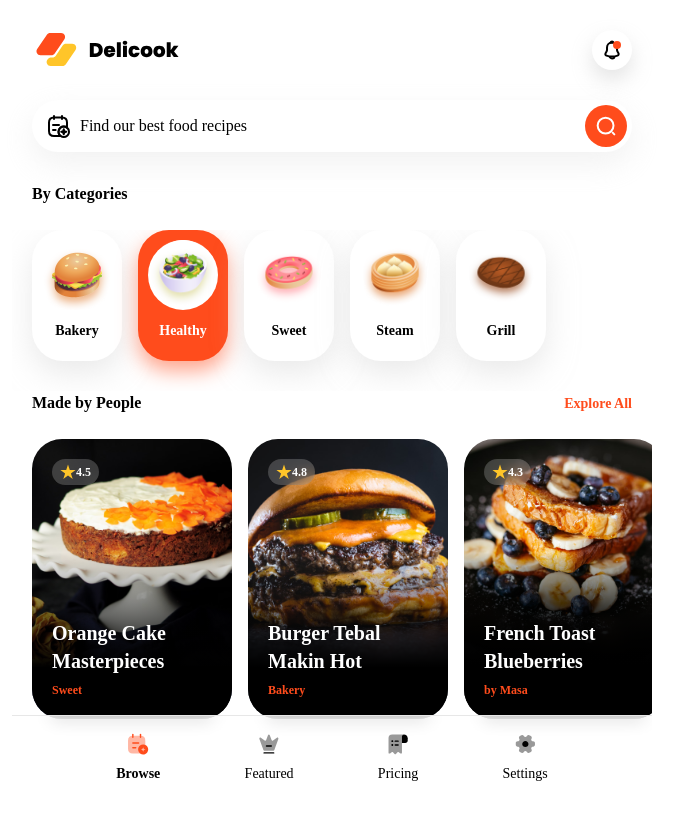
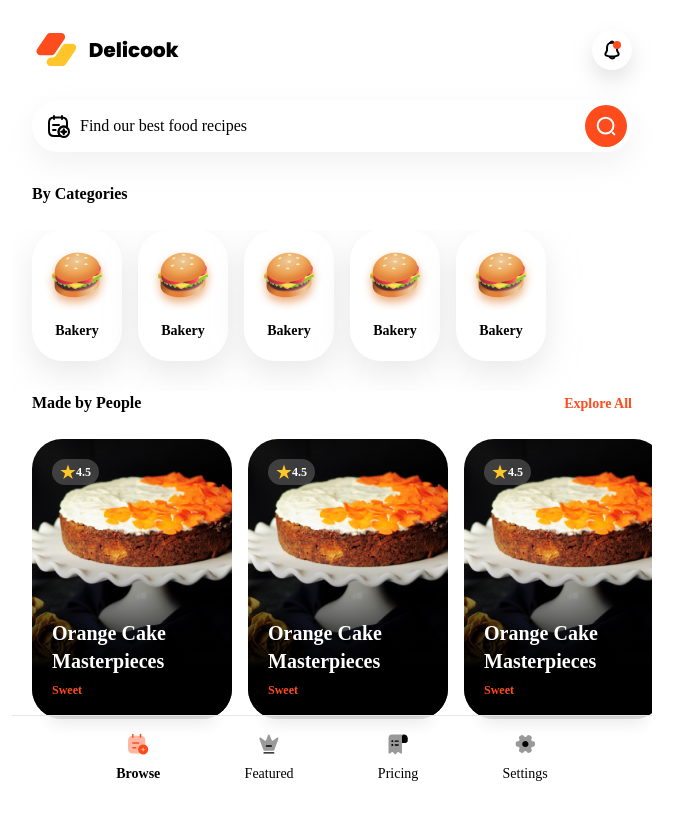
Before and after one commit to Wira07/delirecipesreactbwa, a React (Vite) app: page / in a window 1280 px wide. Shown: the top 820 px of the page, without its empty margins (308-991 px from the left). Built offline with nearby package versions, Linux system fonts and the light colour scheme.

Commit message:
refactor: Refactor Browse page to use reusable CategoryCard and FeaturedRecipeCard components

```diff
--- /dev/null
+++ b/src/components/CategoryCard.tsx
@@ -0,0 +1,12 @@
+export default function CategoryCard() {
+  return (
+    <a href="category.html" className="card">
+      <div className="flex flex-col w-fit min-w-[90px] rounded-[31px] p-[10px] pb-5 gap-[10px] text-center bg-white shadow-[0_12px_30px_0_#D6D6D680] transition-all duration-300 hover:shadow-[0_10px_20px_0_#FF4C1C80] hover:bg-[#FF4C1C] hover:text-white">
+        <div className="flex shrink-0 w-[70px] h-[70px] rounded-full bg-white">
+          <img src="/assets/images/icons/bakery.png" className="object-cover w-full h-full object-top" alt="icon" />
+        </div>
+        <h3 className="font-semibold text-sm leading-[21px]">Bakery</h3>
+      </div>
+    </a>
+  );
+}
--- /dev/null
+++ b/src/components/FeaturedRecipeCard.tsx
@@ -0,0 +1,20 @@
+export default function FeaturedRecipeCard() {
+  return (
+    <a href="details.html" className="card">
+      <div className="relative w-[200px] h-[280px] rounded-[30px] bg-white overflow-hidden">
+        <img src="/assets/images/thumbnails/thumbnail-1.png" className="absolute w-full h-full object-cover" alt="thumbnails" />
+        <div className="gradient-filter absolute w-full h-full bg-[linear-gradient(180deg,rgba(0,0,0,0)40.47%,#000000_81.6%)] z-10" />
+        <div className="relative flex flex-col h-full justify-between p-5 z-20">
+          <div className="flex shrink-0 items-center w-fit rounded-full py-1 px-2 bg-white/20 backdrop-blur">
+            <img src="/assets/images/icons/Star 1.svg" className="w-4 h-4" alt="star" />
+            <span className="font-semibold text-xs leading-[18px] text-white">4.5</span>
+          </div>
+          <div className="flex flex-col gap-[6px]">
+            <h3 className="font-bold text-xl leading-[28px] text-white">Orange Cake Masterpieces</h3>
+            <p className="font-semibold text-xs leading-[18px] text-[#FF4C1C]">Sweet</p>
+          </div>
+        </div>
+      </div>
+    </a>
+  );
+}
--- a/src/pages/Browse.tsx
+++ b/src/pages/Browse.tsx
@@ -1,5 +1,7 @@
 import { Swiper, SwiperSlide } from "swiper/react";
 import "swiper/swiper-bundle.css";
+import CategoryCard from "../components/CategoryCard";
+import FeaturedRecipeCard from "../components/FeaturedRecipeCard";
 
 export default function Browse() {
   return (
@@ -30,54 +32,19 @@ export default function Browse() {
         <div className="swiper w-full mt-3">
           <Swiper className="w-full mt-3" direction="horizontal" spaceBetween={16} slidesPerView="auto" slidesOffsetBefore={20} slidesOffsetAfter={20}>
             <SwiperSlide className="!w-fit pb-[30px]">
-              <a href="category.html" className="card">
-                <div className="flex flex-col w-fit min-w-[90px] rounded-[31px] p-[10px] pb-5 gap-[10px] text-center bg-white shadow-[0_12px_30px_0_#D6D6D680] transition-all duration-300 hover:shadow-[0_10px_20px_0_#FF4C1C80] hover:bg-[#FF4C1C] hover:text-white">
-                  <div className="flex shrink-0 w-[70px] h-[70px] rounded-full bg-white">
-                    <img src="/assets/images/icons/bakery.png" className="object-cover w-full h-full object-top" alt="icon" />
-                  </div>
-                  <h3 className="font-semibold text-sm leading-[21px]">Bakery</h3>
-                </div>
-              </a>
+              <CategoryCard />
             </SwiperSlide>
             <SwiperSlide className="!w-fit pb-[30px]">
-              <a href="category.html" className="card">
-                <div className="flex flex-col w-fit min-w-[90px] rounded-[31px] p-[10px] pb-5 gap-[10px] text-center transition-all duration-300 shadow-[0_10px_20px_0_#FF4C1C80] bg-[#FF4C1C] text-white">
-                  <div className="flex shrink-0 w-[70px] h-[70px] rounded-full bg-white">
-                    <img src="/assets/images/icons/healthy.png" className="object-contain w-full h-full" alt="icon" />
-                  </div>
-                  <h3 className="font-semibold text-sm leading-[21px]">Healthy</h3>
-                </div>
-              </a>
+              <CategoryCard />
             </SwiperSlide>
             <SwiperSlide className="!w-fit pb-[30px]">
-              <a href="category.html" className="card">
-                <div className="flex flex-col w-fit min-w-[90px] rounded-[31px] p-[10px] pb-5 gap-[10px] text-center bg-white shadow-[0_12px_30px_0_#D6D6D680] transition-all duration-300 hover:shadow-[0_10px_20px_0_#FF4C1C80] hover:bg-[#FF4C1C] hover:text-white">
-                  <div className="flex shrink-0 w-[70px] h-[70px] rounded-full bg-white">
-                    <img src="/assets/images/icons/sweet.png" className="object-contain w-full h-full" alt="icon" />
-                  </div>
-                  <h3 className="font-semibold text-sm leading-[21px]">Sweet</h3>
-                </div>
-              </a>
+              <CategoryCard />
             </SwiperSlide>
             <SwiperSlide className="!w-fit pb-[30px]">
-              <a href="category.html" className="card">
-                <div className="flex flex-col w-fit min-w-[90px] rounded-[31px] p-[10px] pb-5 gap-[10px] text-center bg-white shadow-[0_12px_30px_0_#D6D6D680] transition-all duration-300 hover:shadow-[0_10px_20px_0_#FF4C1C80] hover:bg-[#FF4C1C] hover:text-white">
-                  <div className="flex shrink-0 w-[70px] h-[70px] rounded-full bg-white">
-                    <img src="/assets/images/icons/steam.png" className="object-contain w-full h-full" alt="icon" />
-                  </div>
-                  <h3 className="font-semibold text-sm leading-[21px]">Steam</h3>
-                </div>
-              </a>
+              <CategoryCard />
             </SwiperSlide>
             <SwiperSlide className="!w-fit pb-[30px]">
-              <a href="category.html" className="card">
-                <div className="flex flex-col w-fit min-w-[90px] rounded-[31px] p-[10px] pb-5 gap-[10px] text-center bg-white shadow-[0_12px_30px_0_#D6D6D680] transition-all duration-300 hover:shadow-[0_10px_20px_0_#FF4C1C80] hover:bg-[#FF4C1C] hover:text-white">
-                  <div className="flex shrink-0 w-[70px] h-[70px] rounded-full bg-white">
-                    <img src="/assets/images/icons/grill.png" className="object-contain w-full h-full" alt="icon" />
-                  </div>
-                  <h3 className="font-semibold text-sm leading-[21px]">Grill</h3>
-                </div>
-              </a>
+              <CategoryCard />
             </SwiperSlide>
           </Swiper>
         </div>
@@ -92,59 +59,21 @@ export default function Browse() {
         <div className="swiper w-full mt-3">
           <Swiper className="w-full mt-3" direction="horizontal" spaceBetween={16} slidesPerView="auto" slidesOffsetBefore={20} slidesOffsetAfter={20}>
             <SwiperSlide className=" !w-fit">
-              <a href="details.html" className="card">
-                <div className="relative w-[200px] h-[280px] rounded-[30px] bg-white overflow-hidden">
-                  <img src="/assets/images/thumbnails/thumbnail-1.png" className="absolute w-full h-full object-cover" alt="thumbnails" />
-                  <div className="gradient-filter absolute w-full h-full bg-[linear-gradient(180deg,rgba(0,0,0,0)40.47%,#000000_81.6%)] z-10" />
-                  <div className="relative flex flex-col h-full justify-between p-5 z-20">
-                    <div className="flex shrink-0 items-center w-fit rounded-full py-1 px-2 bg-white/20 backdrop-blur">
-                      <img src="/assets/images/icons/Star 1.svg" className="w-4 h-4" alt="star" />
-                      <span className="font-semibold text-xs leading-[18px] text-white">4.5</span>
-                    </div>
-                    <div className="flex flex-col gap-[6px]">
-                      <h3 className="font-bold text-xl leading-[28px] text-white">Orange Cake Masterpieces</h3>
-                      <p className="font-semibold text-xs leading-[18px] text-[#FF4C1C]">Sweet</p>
-                    </div>
-                  </div>
-                </div>
-              </a>
+              <FeaturedRecipeCard/>
             </SwiperSlide>
             <SwiperSlide className=" !w-fit">
-              <a href="details.html" className="card">
-                <div className="relative w-[200px] h-[280px] rounded-[30px] bg-white overflow-hidden">
-                  <img src="/assets/images/thumbnails/thumbnail-2.png" className="absolute w-full h-full object-cover" alt="thumbnails" />
-                  <div className="gradient-filter absolute w-full h-full bg-[linear-gradient(180deg,rgba(0,0,0,0)40.47%,#000000_81.6%)] z-10" />
-                  <div className="relative flex flex-col h-full justify-between p-5 z-20">
-                    <div className="flex shrink-0 items-center w-fit rounded-full py-1 px-2 bg-white/20 backdrop-blur">
-                      <img src="/assets/images/icons/Star 1.svg" className="w-4 h-4" alt="star" />
-                      <span className="font-semibold text-xs leading-[18px] text-white">4.8</span>
-                    </div>
-                    <div className="flex flex-col gap-[6px]">
-                      <h3 className="font-bold text-xl leading-[28px] text-white">Burger Tebal Makin Hot</h3>
-                      <p className="font-semibold text-xs leading-[18px] text-[#FF4C1C]">Bakery</p>
-                    </div>
-                  </div>
-                </div>
-              </a>
+              <FeaturedRecipeCard/>
             </SwiperSlide>
             <SwiperSlide className=" !w-fit">
-              <a href="details.html" className="card">
-                <div className="relative w-[200px] h-[280px] rounded-[30px] bg-white overflow-hidden">
-                  <img src="/assets/images/thumbnails/thumbnail-3.png" className="absolute w-full h-full object-cover" alt="thumbnails" />
-                  <div className="gradient-filter absolute w-full h-full bg-[linear-gradient(180deg,rgba(0,0,0,0)40.47%,#000000_81.6%)] z-10" />
-                  <div className="relative flex flex-col h-full justify-between p-5 z-20">
-                    <div className="flex shrink-0 items-center w-fit rounded-full py-1 px-2 bg-white/20 backdrop-blur">
-                      <img src="/assets/images/icons/Star 1.svg" className="w-4 h-4" alt="star" />
-                      <span className="font-semibold text-xs leading-[18px] text-white">4.3</span>
-                    </div>
-                    <div className="flex flex-col gap-[6px]">
-                      <h3 className="font-bold text-xl leading-[28px] text-white">French Toast Blueberries</h3>
-                      <p className="font-semibold text-xs leading-[18px] text-[#FF4C1C]">by Masa</p>
-                    </div>
-                  </div>
-                </div>
-              </a>
+              <FeaturedRecipeCard/>
             </SwiperSlide>
+            <SwiperSlide className=" !w-fit">
+              <FeaturedRecipeCard/>
+            </SwiperSlide>
+            <SwiperSlide className=" !w-fit">
+              <FeaturedRecipeCard/>
+            </SwiperSlide>
+
           </Swiper>
         </div>
       </section>
```
